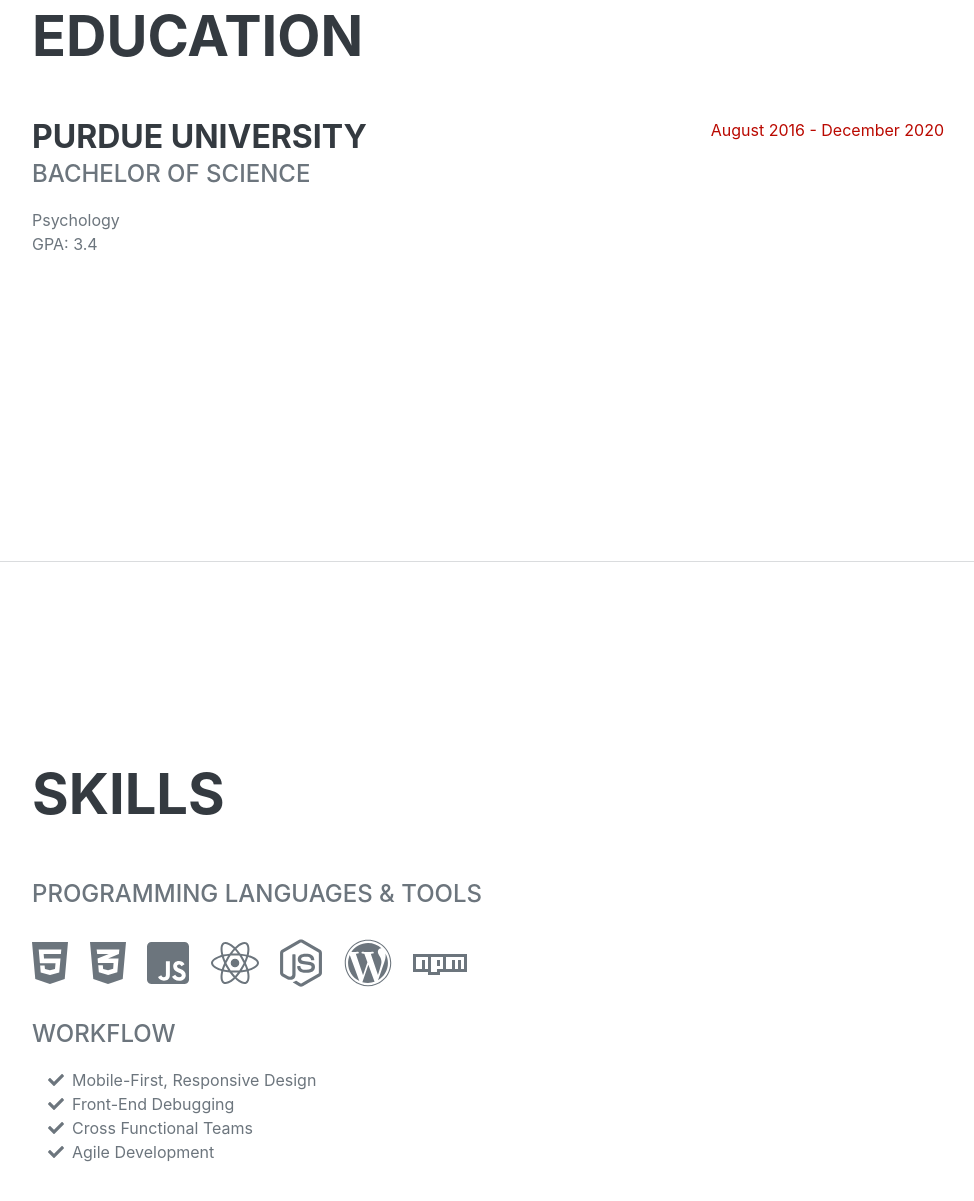
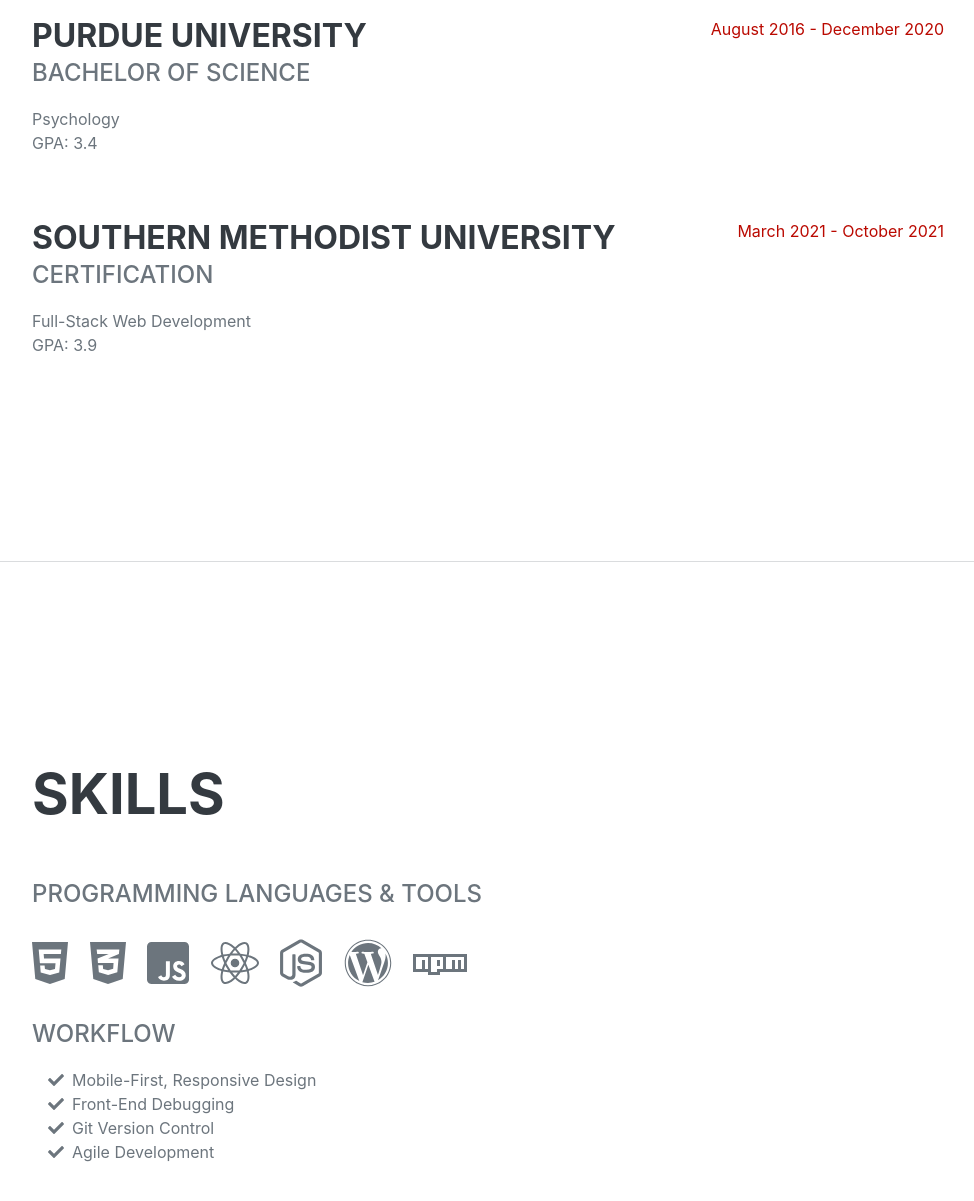
Before and after one commit to JamesJ995/Portfolio, a plain HTML site: page index.html in a window 1280 px wide. Shown: the part 2067-3268 px from the top of the page, without its empty margins (288-1262 px from the left). Drawn offline with nearby package versions, Linux system fonts and the light colour scheme; a web font is replaced by a local one.

Commit message:
changed html

```diff
--- a/index.html
+++ b/index.html
@@ -99,6 +99,15 @@
                         </div>
                         <div class="flex-shrink-0"><span class="text-primary">August 2016 - December 2020</span></div>
                     </div>
+                    <div class="d-flex flex-column flex-md-row justify-content-between mb-5">
+                        <div class="flex-grow-1">
+                            <h3 class="mb-0">Southern Methodist University</h3>
+                            <div class="subheading mb-3">Certification</div>
+                            <div>Full-Stack Web Development</div>
+                            <p>GPA: 3.9</p>
+                        </div>
+                        <div class="flex-shrink-0"><span class="text-primary">March 2021 - October 2021</span></div>
+                    </div>
                 </div>
             </section>
             <hr class="m-0" />
@@ -128,7 +137,7 @@
                         </li>
                         <li>
                             <span class="fa-li"><i class="fas fa-check"></i></span>
-                            Cross Functional Teams
+                            Git Version Control
                         </li>
                         <li>
                             <span class="fa-li"><i class="fas fa-check"></i></span>
```
